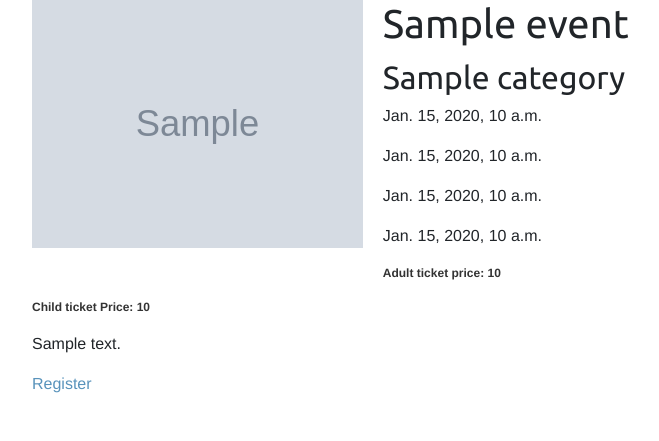
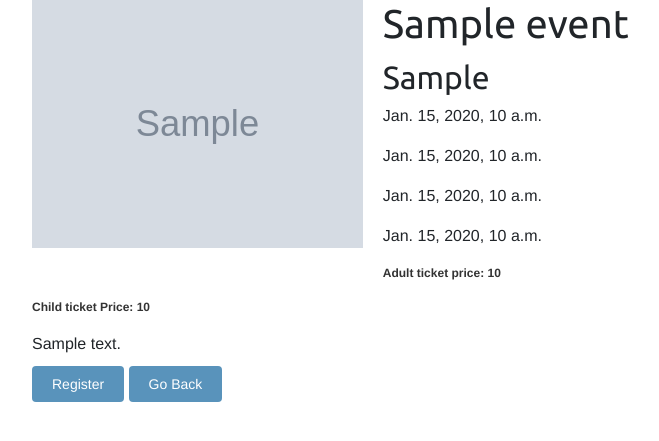
Before and after one commit to venothx7/ngoProject, a Django app: template event/templates/event/register_detail.html in a window 1280 px wide. Shown: the part 56-497 px from the top of the page, without its empty margins (262-921 px from the left). Run offline with Django 3.2, Linux system fonts and the light colour scheme; the template is opened without the code that fills it: most values are stand-ins (such as "Sample title", 1, 10 or a date in 2020); grey boxes marked "Sample" are stand-in pictures; parts of the project's set-up code (start-up, migrations or seed data) failed here and were passed over; some libraries are stand-ins or nearby versions.

Commit message:
more styling

```diff
--- a/event/templates/event/base.html
+++ b/event/templates/event/base.html
@@ -23,7 +23,7 @@
 <div class="container">
                  <!--   the navbar -->
 <nav class="navbar navbar-expand-md navbar-dark bg-dark sidebarNavigation" data-sidebarClass="navbar-dark bg-dark">
-        <a class="navbar-brand" href="../event/userview">NGO</a>
+        <a class="navbar-brand" href="/event/userview">NGO</a>
         <button class="navbar-toggler leftNavbarToggler" type="button" data-toggle="collapse" data-target="#navbarsExampleDefault"
             aria-controls="navbarsExampleDefault" aria-expanded="false" aria-label="Toggle navigation">
             <span class="navbar-toggler-icon"></span>
--- a/event/templates/event/register_detail.html
+++ b/event/templates/event/register_detail.html
@@ -10,7 +10,7 @@
         <img src="{% if event.image %}{{ event.image.url }}{% else %}{% static "img/no_image.png" %}{% endif %}">
 
         <h1>{{ event.name }}</h1>
-        <h2>{{ event.category }}</h2>
+        <h2>{{ event.get_category_display }}</h2>
         <p>{{ event.start_date }}</p>
         <p>{{ event.end_date }}</p>
         <p>{{ event.start_time }}</p>
@@ -21,10 +21,11 @@
         {{ event.description|linebreaks }}
 
         {% if event.register %}
-            <a href="{% url "register:register_create" event.id %}" class="button.link">Register</a>
+            <a href="{% url "register:register_create" event.id %}" class="button">Register</a>
         {% else %}
         `   <p> Registration is not currently available</p>
         {% endif %}
+        <a href='/event/userview' class="button"> Go Back</a>
 
     </div>
 {% endblock %}
--- a/register/templates/registers/register/confirmation.html
+++ b/register/templates/registers/register/confirmation.html
@@ -7,4 +7,5 @@
 {% block content %}
     <h1>Thank you</h1>
     <p>Your registration has been successfully completed. Your order number is <strong>{{ register.id }}</strong>.</p>
+    <a href='/event/userview'> Events</a>
 {% endblock %}
--- a/register/templates/registers/register/totals.html
+++ b/register/templates/registers/register/totals.html
@@ -11,4 +11,5 @@
     <p> Total cost: {{registration.get_cost}}</p>
 
     <a href="{% url "register:confirm" register.id %}" class="button">Confirm registration</a>
+    <a href='/event/userview' classs="button"> Go Back</a>
 {% endblock %}
--- a/user/templates/user/base.html
+++ b/user/templates/user/base.html
@@ -23,7 +23,7 @@
                  <!--   the navbar -->
 <nav class="navbar navbar-expand-md navbar-dark bg-dark sidebarNavigation" data-sidebarClass="navbar-dark bg-dark">
         <div class="container-fluid">
-        <a class="navbar-brand" href="../user">NGO</a>
+        <a class="navbar-brand" href="/user">NGO</a>
         <button class="navbar-toggler leftNavbarToggler" type="button" data-toggle="collapse" data-target="#navbarsExampleDefault"
             aria-controls="navbarsExampleDefault" aria-expanded="false" aria-label="Toggle navigation">
             <span class="navbar-toggler-icon"></span>
```
Also changed, not shown: register/templates/registers/register/create.html (+7 -2 lines), db.sqlite3.
